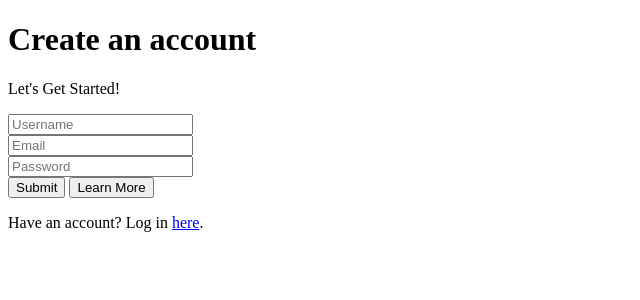
After one commit to RaymondFeckoury/Group5_FinalProject, a PHP site: page /createAccount.php in a window 1280 px wide. The commit adds this page. Shown: the top 300 px of the page, without its empty margins (0-640 px from the left). Run offline with PHP 8.4, Linux system fonts and the light colour scheme.

Commit message:
Created the database in phpmyadmin, and got the create account form ready.

```diff
--- /dev/null
+++ b/createAccount.php
@@ -0,0 +1,36 @@
+<!DOCTYPE html>
+<html lang="en-US">
+
+<head>
+    <!-- Required meta tags -->
+    <meta charset="utf-8">
+    <meta name="viewport" content="width=device-width, initial-scale=1">
+
+    <title>Log In/Create Account</title>
+</head>
+
+<body>
+    <div>
+        <h1>Create an account</h1>
+        <p>Let's Get Started!<p>
+        <form method="post">
+            <div>
+                <input type="text" placeholder="Username" name ="username" required>
+            </div>
+            <div>
+                <input type="email" placeholder="Email" name ="email" required>
+            </div>
+            <div>
+                <input type="password" placeholder="Password" name ="password" required>
+            </div>
+            <div>
+                <button type="submit">Submit</button>
+                <button>Learn More</button>
+            </div>
+            <div>
+                <p> Have an account? Log in <a href="LogIn.php">here</a>.</p>
+            </div>
+        </form>
+    </div>
+</body>
+</html>
```
Also changed, not shown: LogIn.php (+3 -4 lines).
